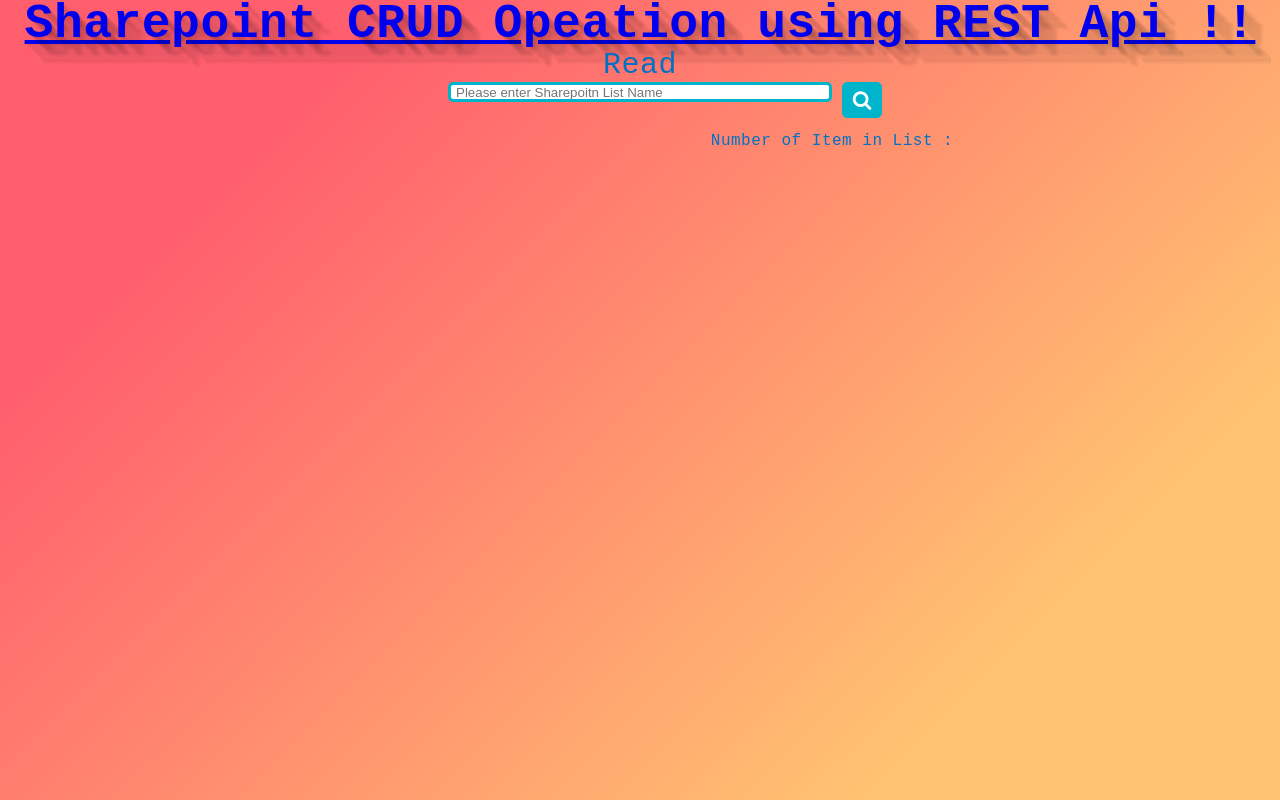
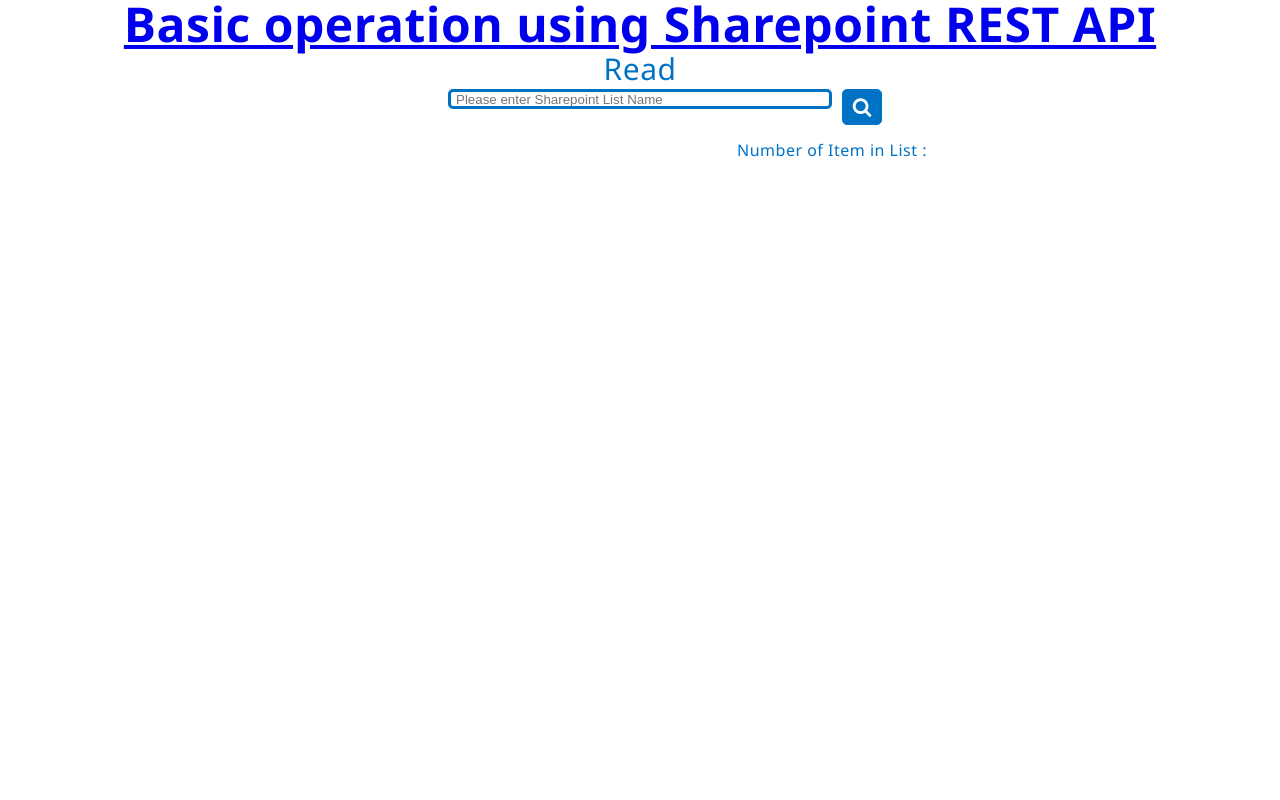
Before and after one commit to PawanKotak/SharepointLibrary, a plain HTML site: page view/index.html at #!/read in a window 1280 px wide. Drawn offline with nearby package versions, Linux system fonts and the light colour scheme; some packages are replaced by stand-ins of ours; files whose address does not match are found by name.

Commit message:
style correction

```diff
--- a/view/index.html
+++ b/view/index.html
@@ -10,10 +10,10 @@ html {
   max-width: 100%;
   font-size: 1rem;
   letter-spacing: 0.5px;
-  background: linear-gradient(135deg, #ff5f6d 20%, #ffc371 80%);
+  /*background: linear-gradient(135deg, #ff5f6d 20%, #ffc371 80%); */
   color: #fff;
   text-align: center;
-  font-family: 'Roboto Mono', monospace;
+  font-family: "Segoe UI Light", "Segoe UI", Segoe, Tahoma, Helvetica, Arial, sans-serif;
 }
 
 * {
@@ -24,7 +24,7 @@ html {
 h1 {
   font-size: 3em;
   font-weight: 700 !important;
-  text-shadow: 1px 1px rgba(0, 0, 0, 0.02), 2px 2px rgba(0, 0, 0, 0.02), 3px 3px rgba(0, 0, 0, 0.02), 4px 4px rgba(0, 0, 0, 0.02), 0.125rem 0.125rem rgba(0, 0, 0, 0.02), 6px 6px rgba(0, 0, 0, 0.02), 7px 7px rgba(0, 0, 0, 0.02), 8px 8px rgba(0, 0, 0, 0.02), 9px 9px rgba(0, 0, 0, 0.02), 0.3125rem 0.3125rem rgba(0, 0, 0, 0.02), 11px 11px rgba(0, 0, 0, 0.02), 12px 12px rgba(0, 0, 0, 0.02), 13px 13px rgba(0, 0, 0, 0.02), 14px 14px rgba(0, 0, 0, 0.02), 0.625rem 0.625rem rgba(0, 0, 0, 0.02), 16px 16px rgba(0, 0, 0, 0.02), 17px 17px rgba(0, 0, 0, 0.02), 18px 18px rgba(0, 0, 0, 0.02), 19px 19px rgba(0, 0, 0, 0.02), 1.25rem 1.25rem rgba(0, 0, 0, 0.02);
+ /*  text-shadow: 1px 1px rgba(0, 0, 0, 0.02), 2px 2px rgba(0, 0, 0, 0.02), 3px 3px rgba(0, 0, 0, 0.02), 4px 4px rgba(0, 0, 0, 0.02), 0.125rem 0.125rem rgba(0, 0, 0, 0.02), 6px 6px rgba(0, 0, 0, 0.02), 7px 7px rgba(0, 0, 0, 0.02), 8px 8px rgba(0, 0, 0, 0.02), 9px 9px rgba(0, 0, 0, 0.02), 0.3125rem 0.3125rem rgba(0, 0, 0, 0.02), 11px 11px rgba(0, 0, 0, 0.02), 12px 12px rgba(0, 0, 0, 0.02), 13px 13px rgba(0, 0, 0, 0.02), 14px 14px rgba(0, 0, 0, 0.02), 0.625rem 0.625rem rgba(0, 0, 0, 0.02), 16px 16px rgba(0, 0, 0, 0.02), 17px 17px rgba(0, 0, 0, 0.02), 18px 18px rgba(0, 0, 0, 0.02), 19px 19px rgba(0, 0, 0, 0.02), 1.25rem 1.25rem rgba(0, 0, 0, 0.02); */
 }
 
 h4,
@@ -170,7 +170,7 @@ font-size: 30px;
 .searchTerm {
   float: left;
   width: 100%;
-  border: 3px solid #00B4CC;
+  border: 3px solid #0072C6;
   padding: 5px;
   height: 20px;
   border-radius: 5px;
@@ -179,7 +179,7 @@ font-size: 30px;
 }
 
 .searchTerm:focus{
-  color: #00B4CC;
+  color: #0072C6;
 }
 
 .searchButton {
@@ -187,8 +187,8 @@ font-size: 30px;
   right: -50px;
   width: 40px;
   height: 36px;
-  border: 1px solid #00B4CC;
-  background: #00B4CC;
+  border: 1px solid #0072C6;
+  background: #0072C6;
   text-align: center;
   color: #fff;
   border-radius: 5px;
@@ -205,13 +205,16 @@ font-size: 30px;
   transform: translate(-50%, -50%);
 }
 
+h4{
+ font-size: 1.5em; /*Keeping half of Main Header*/
 
+}
 </style>
 <link rel="stylesheet" href="https://maxcdn.bootstrapcdn.com/font-awesome/4.4.0/css/font-awesome.min.css" ></link>
 <script src="https://ajax.googleapis.com/ajax/libs/angularjs/1.6.9/angular.min.js"></script>
 <script src="https://ajax.googleapis.com/ajax/libs/angularjs/1.6.9/angular-route.js"></script>
 
-<h1><b> <a href="#">Sharepoint  CRUD Opeation using REST Api   !!</a></b></h1>
+<h1><b> <a href="#">Basic operation using Sharepoint REST API</a></b></h1>
 
 
 <div ng-app="myApp" class="row"  >
--- a/view/read.html
+++ b/view/read.html
@@ -3,7 +3,7 @@
 </div>
 <div class="wrap">
   <div class="search">
-    <input id="searchTerm" type="text" class="searchTerm" placeholder="Please enter Sharepoitn List Name " ng-model="searchTerm">
+    <input id="searchTerm" type="text" class="searchTerm" placeholder="Please enter Sharepoint List Name " ng-model="searchTerm">
     <button type="button" class="searchButton" ng-click="test()">
         <i class="fa fa-search"></i>
      </button>
```
